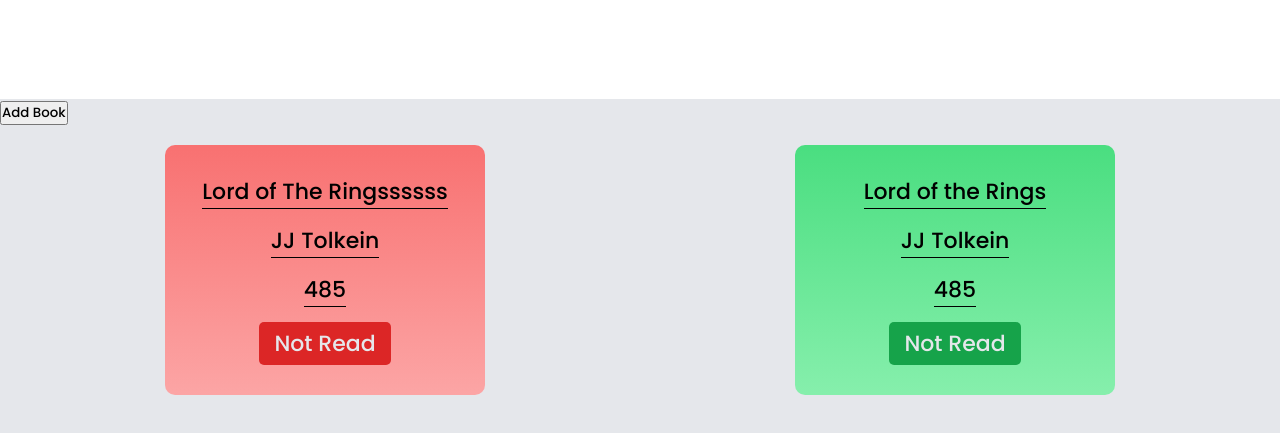
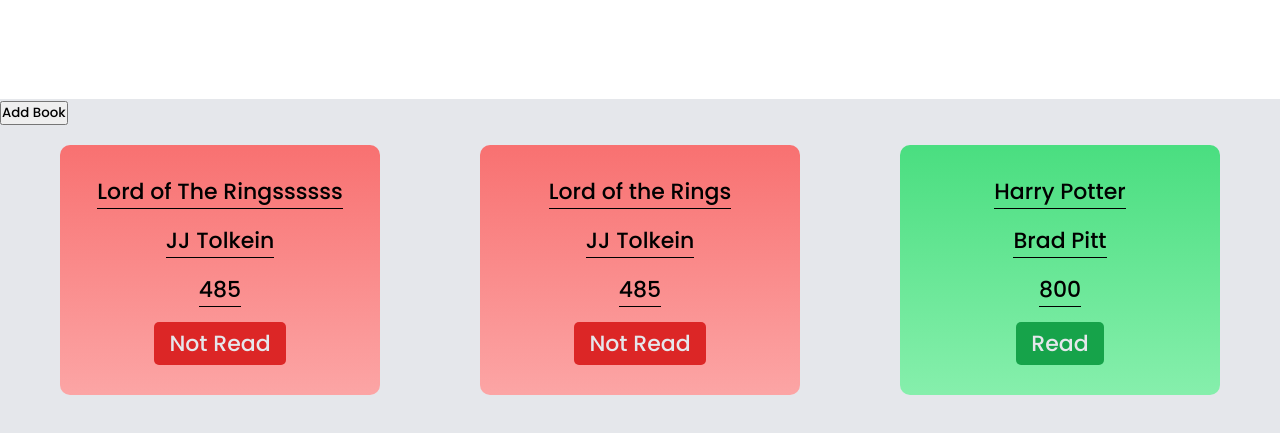
Before and after one commit to saad-hu/project-library, a plain HTML site: page index.html in a window 1280 px wide. Shown: the part 61-494 px from the top of the page. Drawn offline with Linux system fonts and the light colour scheme.

Commit message:
corrected color difference bw read and not read books

```diff
--- a/script.js
+++ b/script.js
@@ -1,5 +1,6 @@
 //reference to the cards section
 let cards = document.querySelector('.cards');
+
 
 //this is a library of all the book objects
 let library = [];
@@ -38,7 +39,12 @@ Book.prototype.addBooktoDOM = function() {
 
     let read = document.createElement('div');
     read.classList.add('book-read-card');
-    read.textContent = (this.read === true ? 'Read' : 'Not Read');
+    if(this.read === false) {
+        card.classList.add('not-read');
+        read.classList.add('not-read');
+        read.textContent = 'Not Read';
+    }
+    else read.textContent = 'Read'
     card.appendChild(read);
 
     //now appending the single book card to the cards element which contains all the cards
@@ -55,6 +61,13 @@ let myBook = new Book('Lord of the Rings', 'JJ Tolkein', 485, false);
 
 myBook.addBookToLibrary();
 myBook.addBooktoDOM();
+
+myBook = new Book('Harry Potter', 'Brad Pitt', 800, true);
+myBook.addBookToLibrary();
+myBook.addBooktoDOM();
+
+
+
 
 
 //form portion
--- a/style.css
+++ b/style.css
@@ -54,6 +54,10 @@ header {
     gap: 15px;
 }
 
+.card.not-read {
+    background-image: linear-gradient(#f87171, #fca5a5);
+}
+
 .card div:not(.card div:last-child) {
     border-bottom: 1px solid rgb(0, 0, 0);
 }
@@ -66,8 +70,8 @@ header {
     cursor: pointer;
 }
 
-.card.not-read {
-    background-image: linear-gradient(#f87171, #fca5a5);
+.book-read-card:hover {
+    background-color: #11813a;
 }
 
 .book-read-card.not-read {
@@ -76,6 +80,9 @@ header {
     color: var(--themebgGray);
 }
 
+.book-read-card.not-read:hover {
+    background-color: #ad1c1c;
+}
 
 /* CSS for modal */
 .modal {
```
